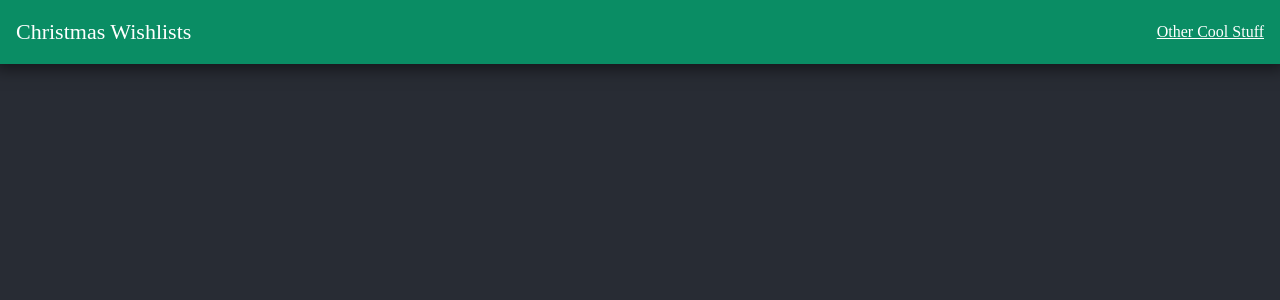
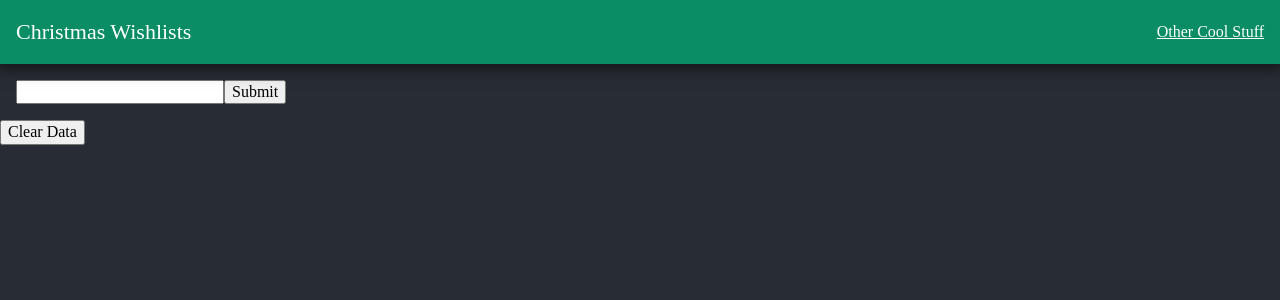
Before and after one commit to Jeremy-Walton/ChristmasWishlists, a React (Create React App) app: page / in a window 1280 px wide. Shown: the top 300 px of the page. Built offline with nearby package versions, Linux system fonts and the light colour scheme; a web font is replaced by a local one.

Commit message:
Display lists

```diff
--- a/src/App.js
+++ b/src/App.js
@@ -1,16 +1,62 @@
 import React from 'react';
 import './assets/css/App.css';
 
-function App() {
+import List from  './models/List';
+
+export default class App extends React.Component {
+  constructor() {
+    super();
+
+    const data = localStorage.state ? JSON.parse(localStorage.state) : { lists: [] };
+    let lists = data.lists.map(list => new List(list));
+
+    this.state = { term: '', lists };
+  }
+
+  componentDidUpdate() {
+    localStorage.state = JSON.stringify(this.state);
+  }
+
+  onChange = (event) => {
+    this.setState({ term: event.target.value });
+  }
+
+  onSubmit = (event) => {
+    event.preventDefault()
+
+    const { lists, term } = this.state
+    const newList = new List({ term })
+
+    this.setState({
+      term: '',
+      lists: [...lists, newList]
+    });
+  }
+
+  render() {
     return (
       <div className="App">
         <header>
           <div>Christmas Wishlists</div>
           <a href='https://www.launchtabs.com/' className='home-link'>Other Cool Stuff</a>
         </header>
-      <p>Things on a page</p>
+        <div className='header-fix'></div>
+
+        <div className="container">
+          <div className="wishlist-container">
+            {
+              this.state.lists.map((item, index) => <div className="wishlist" key={index}>{item.term}</div>)
+            }
+          </div>
+
+          <form className="" onSubmit={this.onSubmit}>
+            <input value={this.state.term} onChange={this.onChange} />
+            <button>Submit</button>
+          </form>
+        </div>
+
+        <button onClick={() => { this.setState({ lists: [] }) }}>Clear Data</button>
       </div>
     );
   }
-
-export default App;
+};
--- a/src/assets/css/App.css
+++ b/src/assets/css/App.css
@@ -13,6 +13,7 @@ body {
 
   font-family: 'Product Sans';
   background: var(--secondary);
+  color: var(--white);
 }
 
 header {
@@ -36,7 +37,33 @@ header {
   z-index: 1;
 }
 
+.header-fix {
+  height: 64px;
+}
+
 .home-link {
   font-size: 1rem;
   color: var(--white);
 }
+
+.container {
+  margin: auto;
+  padding: 16px;
+}
+
+.wishlist-container {
+  display: flex;
+  flex-wrap: wrap;
+  justify-content: center;
+  align-content: center;
+}
+
+.wishlist {
+  padding: 16px;
+  margin: 5px;
+  border: 1px solid var(--primary);
+  border-radius: 8px;
+  text-decoration: none;
+  display: flex;
+  flex-direction: column;
+}
--- /dev/null
+++ b/src/models/List.js
@@ -0,0 +1,5 @@
+export default class List {
+  constructor(data) {
+    this.term = data.term;
+  }
+}
```
Lines whose indentation alone changed are shown as unchanged.
